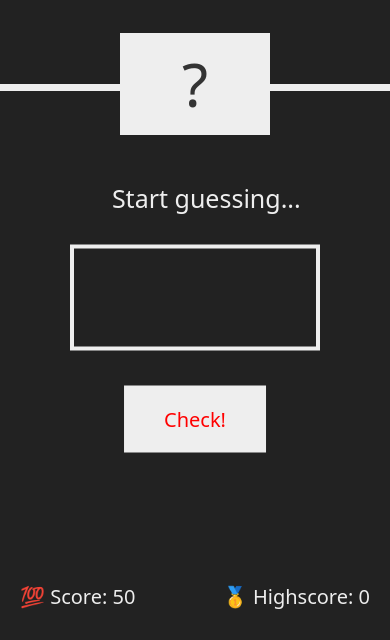
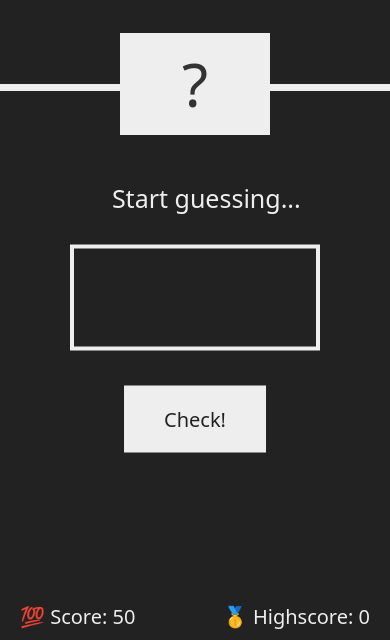
Before and after one commit to HamedOsama/GuessMyNumber, a plain HTML site: page index.html in a window 390 px wide. Shown: the part 204-844 px from the top of the page. Drawn offline with Linux system fonts and the light colour scheme.

Commit message:
Update style.css

```diff
--- a/style.css
+++ b/style.css
@@ -162,16 +162,15 @@ h1 {
     }
     p.label-highscore {
         position: absolute;
-        bottom: 30px;
+        bottom: 10px;
         right: 20px;
     }
     p.label-score {
         position: absolute;
-        bottom: 10px;
+        bottom: -10px;
         left: 20px;
     }
     .left .btn {
-        color: red;
         position: absolute;
         position: absolute;
         top: 50%;
```
